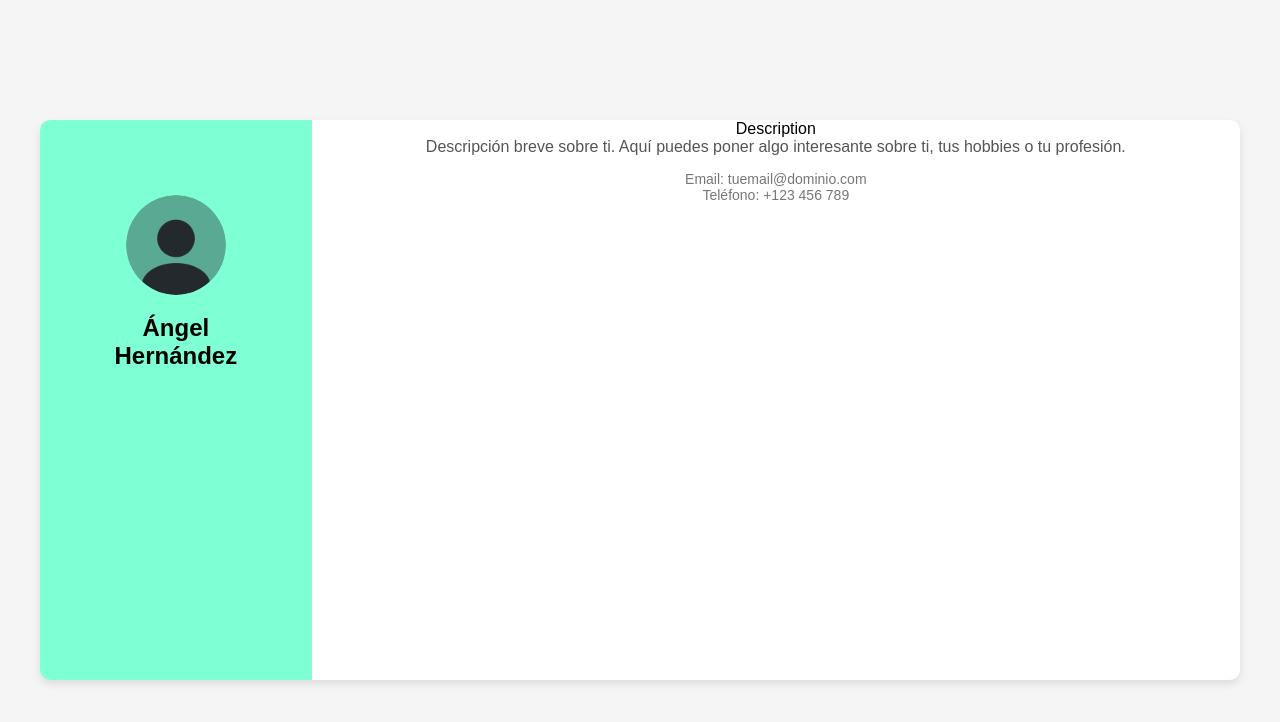
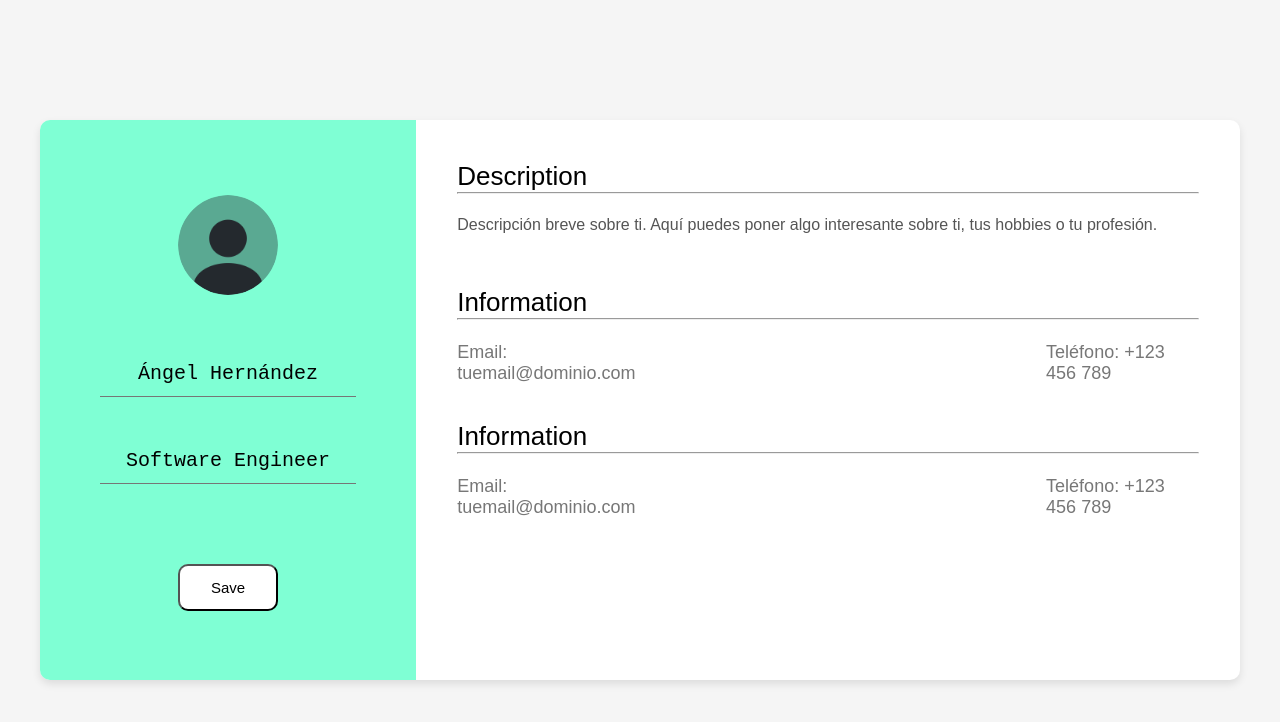
Before and after one commit to ZenelXO/UrTurn, a plain HTML site: page src/profile/profile.html in a window 1280 px wide. Drawn offline with Linux system fonts and the light colour scheme.

Commit message:
Improving profile page

```diff
--- a/src/profile/profile.html
+++ b/src/profile/profile.html
@@ -10,15 +10,31 @@
     <div class="perfil">
         <div class="leftProfile">
             <img src="../../data/profileImage.png" alt="Foto de Perfil" class="imagen-perfil">
-            <h1>Ángel Hernández</h1>
+            <textarea class="nameArea">Ángel Hernández</textarea>
+            <textarea class="jobArea">Software Engineer</textarea>
+
+            <button class="saveButton">Save</button>
         </div>
 
         <div class="rightProfile">
-            <p class="description">Description</p>
-            <p class="descripcion">Descripción breve sobre ti. Aquí puedes poner algo interesante sobre ti, tus hobbies o tu profesión.</p>
-            <div class="contacto">
-                <p>Email: tuemail@dominio.com</p>
-                <p>Teléfono: +123 456 789</p>
+            <div class="rightContainer">
+                <p class="infoDescription">Description</p>
+                <hr>
+                <p class="descripcion">Descripción breve sobre ti. Aquí puedes poner algo interesante sobre ti, tus hobbies o tu profesión.</p>
+
+                <p class="information">Information</p>
+                <hr>
+                <div class="contacto">
+                    <p>Email: tuemail@dominio.com</p>
+                    <p>Teléfono: +123 456 789</p>
+                </div>
+
+                <p class="information">Information</p>
+                <hr>
+                <div class="contacto">
+                    <p>Email: tuemail@dominio.com</p>
+                    <p>Teléfono: +123 456 789</p>
+                </div>
             </div>
         </div>
     </div>
--- a/styles-sheets/profile/profile.css
+++ b/styles-sheets/profile/profile.css
@@ -26,11 +26,48 @@ body {
     margin: 0;
 }
 
+.nameArea{
+    margin-top: 5vh;
+    resize: none;
+    background-color: aquamarine;
+    border-top: none;
+    border-left: none;
+    border-right: none;
+    font-size: 20px;
+    text-align: center;
+    align-content: center;
+}
+
+.jobArea{
+    margin-top: 5vh;
+    resize: none;
+    background-color: aquamarine;
+    border-top: none;
+    border-left: none;
+    border-right: none;
+    font-size: 20px;
+    text-align: center;
+    align-content: center;
+}
+
+.saveButton{
+    padding: 5%;
+    width: 100px;
+    margin-top: 10vh;
+    font-size: 15px;
+    border-radius: 10px;
+    background-color: white;
+}
+
 .leftProfile{
     border-top-left-radius: 10px;
     border-bottom-left-radius: 10px;
     background-color: aquamarine;
     padding: 5%;
+    display: flex;
+    flex-direction: column;
+    text-align: center;
+    align-items: center;
 }
 
 .rightProfile{
@@ -39,6 +76,37 @@ body {
     border-bottom-right-radius: 10px;
     display: flex;
     flex-direction: column;
+}
+
+.rightContainer{
+    margin: 5%;
+    height: 100%;
+    display: flex;
+    flex-direction: column;
+    text-align: start;
+}
+
+.infoDescription{
+    font-size: 26px;
+}
+
+.descripcion{
+    margin-top: 3%;
+}
+
+.descripcion p{
+    font-size: 18px;
+}
+
+.information{
+    margin-top: 5%;
+    font-size: 26px;
+}
+
+.contacto{
+    margin-top: 3%;
+    display: flex;
+    gap: 50vh;
 }
 
 .imagen-perfil {
@@ -61,6 +129,6 @@ h1 {
 }
 
 .contacto p {
-    font-size: 14px;
+    font-size: 18px;
     color: #777;
 }
```
